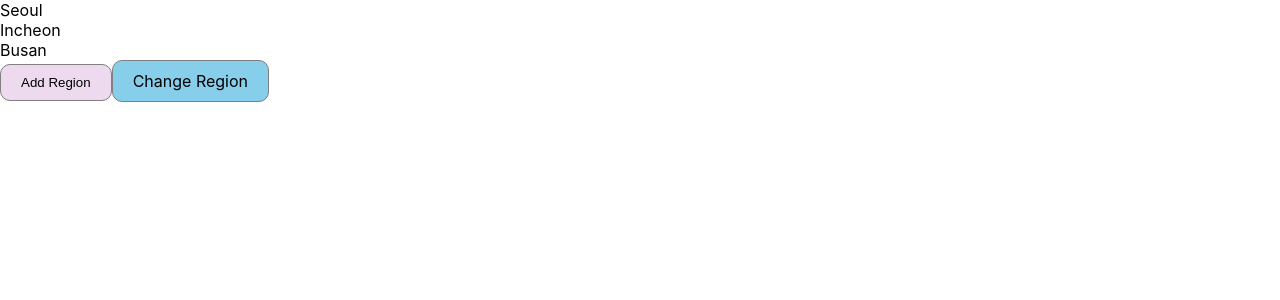
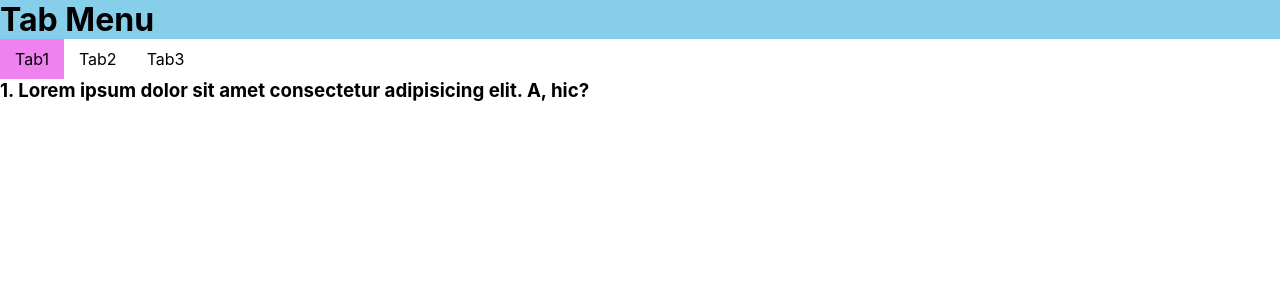
Before and after one commit to chloeyeo/2024ReactPractice, a React (Create React App) app in the folder 2024-04-02/: page / in a window 1280 px wide. Shown: the top 300 px of the page. Built offline with nearby package versions, Linux system fonts and the light colour scheme.

Commit message:
TAB MENU implemented with react

```diff
--- a/2024-04-02/src/App.js
+++ b/2024-04-02/src/App.js
@@ -2,53 +2,39 @@ import React, { useState } from "react";
 import "./assets/css/style.css";
 
 const App = () => {
-  const [title, setTitle] = useState(["Seoul", "Incheon", "Busan"]);
-
-  // spread (...) syntax:
-  const array = [1, 2, 3];
-  const obj = { ...array }; // { 0: 1, 1: 2, 2: 3 }
-  console.log(obj);
-  console.log(obj[0]);
-
-  function changeTitle() {
-    // alert("test");
-    let newArr = [...title]; // deep copy = distinct copy from original
-    newArr[0] = "Gyeonggi";
-    newArr[1] = "Busan";
-    newArr[2] = "Sungnam";
-    setTitle(newArr);
-  }
-  function addTitle() {
-    let newArr = [...title];
-    newArr.push("Jeju");
-    setTitle(newArr);
-  }
+  const [num, setNum] = useState(0);
+  const [data] = useState([
+    "1. Lorem ipsum dolor sit amet consectetur adipisicing elit. A, hic?",
+    "2.Lorem ipsum dolor sit amet consectetur adipisicing elit. A, hic?",
+    "3.Lorem ipsum dolor sit amet consectetur adipisicing elit. A, hic?",
+  ]);
+  // const [clicked, setClicked] = useState("false");
+  // function handleClick() {
+  //   setClicked(!clicked);
+  // }
   return (
-    <div>
-      <div>
-        {title.map((region) => {
+    <>
+      <h1>Tab Menu</h1>
+      <ul className="menu">
+        {data.map((_, index) => {
           return (
             <>
-              {region}
-              <br />
+              <li
+                className={index === num ? "active" : ""}
+                onClick={() => {
+                  setNum(index);
+                }}
+              >
+                Tab{index + 1}
+              </li>
             </>
           );
         })}
-      </div>
-      <button className="btn primary" onClick={addTitle}>
-        Add Region
-      </button>
-      {/* otherwise div itself is block level display block
-      so we change it to inline block otherwise button will take full width of screen
-      as block is one entire row */}
-      <div
-        className="btn"
-        style={{ display: "inline-block" }}
-        onClick={changeTitle}
-      >
-        Change Region
-      </div>
-    </div>
+      </ul>
+      {data.map((data, index) => {
+        return <h3>{index === num ? data : ""}</h3>;
+      })}
+    </>
   );
 };
 
--- a/2024-04-02/src/assets/css/style.css
+++ b/2024-04-02/src/assets/css/style.css
@@ -2,6 +2,21 @@
   padding: 0;
   margin: 0;
   box-sizing: border-box;
+}
+ul,
+li {
+  list-style: none;
+}
+
+.menu {
+  display: flex;
+}
+.menu li {
+  padding: 10px 15px;
+  cursor: pointer;
+}
+.menu li.active {
+  background: violet;
 }
 h1 {
   background: skyblue;
@@ -23,6 +38,10 @@ h1 {
   cursor: pointer;
   transition: 0.3s;
 }
+.btn.active {
+  background-color: violet;
+  color: black;
+}
 
 .btn:hover {
   background-color: white;
```
Also changed, not shown: 2024-04-02/src/App state02_mapArray.js (added, +55 -0 lines).
